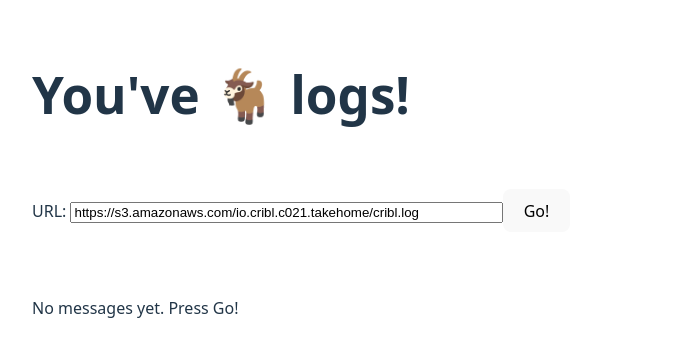
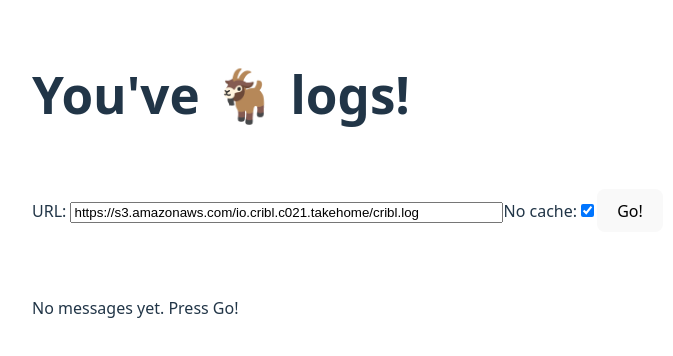
Before and after one commit to martinl-goat/ygl, a React (Vite) app: page / in a window 1280 px wide. Shown: the top 356 px of the page, without its empty margins (0-673 px from the left). Built offline with nearby package versions, Linux system fonts and the light colour scheme.

Commit message:
Fixed download/render performance issue, minor fixes

```diff
--- a/src/App.css
+++ b/src/App.css
@@ -6,7 +6,3 @@
 .card {
   padding: 2em 0;
 }
-
-.read-the-docs {
-  color: #888;
-}
--- a/src/App.tsx
+++ b/src/App.tsx
@@ -1,30 +1,29 @@
-import { useCallback } from "react";
+import { useCallback, useState } from "react";
 import "./App.css";
 import { Messages } from "./Messages";
-import { useData } from "./useData";
+import { useMessages } from "./useMessages";
 
-// a super tiny example file i found online
-// const defaultUrl =
-// "https://gist.githubusercontent.com/rfmcnally/0a5a16e09374da7dd478ffbe6ba52503/raw/095e75121f31a8b7dc88aa89dbd637a944ce264a/ndjson-sample.json";
-
-// the example file from cribl
 const defaultUrl = "https://s3.amazonaws.com/io.cribl.c021.takehome/cribl.log";
 
 function App() {
-  const { data, done, url, setUrl, setNeedsRefresh } = useData(defaultUrl);
+  const [url, setUrl] = useState(defaultUrl);
+  const [noCache, setNoCache] = useState(true);
+  const { data, working, refresh } = useMessages(url, noCache);
 
   const onUrlChange = useCallback<React.ChangeEventHandler<HTMLInputElement>>(
-    (e) => {
-      setUrl(e.target.value);
+    (evt) => {
+      setUrl(evt.target.value);
     },
-    [setUrl],
+    [],
   );
 
-  const goClick = useCallback(() => {
-    setNeedsRefresh(true);
-  }, [setNeedsRefresh]);
+  const onNoCacheChange = useCallback<
+    React.ChangeEventHandler<HTMLInputElement>
+  >((evt) => {
+    setNoCache(evt.target.checked);
+  }, []);
 
-  console.log("App: rendering, data length", data.length, "done", done);
+  console.log("App: rendering, data length", data.length, "working", working);
 
   return (
     <>
@@ -33,13 +32,16 @@ function App() {
         <label>
           URL: <input value={url} onChange={onUrlChange} size={51} />
         </label>
-        <button type="button" onClick={goClick} disabled={!done}>
+        <label>
+          No cache:
+          <input type="checkbox" checked={noCache} onChange={onNoCacheChange} />
+        </label>
+        <button type="button" onClick={refresh} disabled={working}>
           Go!
         </button>
-        {!done && "Working"}
+        {working && "Working"}
       </div>
       <Messages messages={data} />
-      {/* <p className="read-the-docs">And here be notes.</p> */}
     </>
   );
 }
--- /dev/null
+++ b/src/downloadMessages.ts
@@ -0,0 +1,79 @@
+import { MessageRecord, NewMessageCallback } from "./types";
+
+interface DownloadMessageArguments {
+  url: string;
+  noCache: boolean;
+  emitMessageCallback: NewMessageCallback;
+  doneCallback: () => void;
+}
+
+async function downloadMessages({
+  url,
+  noCache,
+  emitMessageCallback,
+  doneCallback,
+}: DownloadMessageArguments) {
+  const NL = "\n";
+  let chunkBuffer = "";
+  let messagesCount = 0;
+  let messagesBuffer: MessageRecord[] = [];
+
+  const emit = () => {
+    console.log(
+      "emitting message buffer with message count",
+      messagesBuffer.length,
+    );
+    emitMessageCallback(messagesBuffer);
+    messagesBuffer = [];
+  };
+
+  try {
+    const response = await fetch(url, {
+      cache: noCache ? "no-store" : "default",
+    });
+    if (response.body === null) {
+      throw new Error("Invalid response");
+    }
+    const reader = response.body
+      .pipeThrough(new TextDecoderStream("utf-8"))
+      .getReader();
+
+    while (true) {
+      const { done, value: chunk } = await reader.read();
+
+      // mdn isn't 100% clear on whether done = true guarantees value = undefined,
+      // for our use case assume there could be data in the 'done' chunk
+      if (chunk !== undefined) {
+        chunkBuffer = chunkBuffer + chunk;
+        if (chunkBuffer.length > 0) {
+          const messages = chunkBuffer.split(NL);
+          while (messages.length > 1) {
+            // trimEnd() should get rid of carriage returns, which the NDJSON spec allows
+            const message = messages.shift()!.trimEnd();
+            const parsedMessage: MessageRecord = JSON.parse(message);
+            messagesBuffer.push(parsedMessage);
+            messagesCount = messagesCount + 1;
+            if (messagesCount < 100 || messagesBuffer.length >= 1024) {
+              emit();
+            }
+          }
+          chunkBuffer = messages[0];
+        }
+        console.log("processed chunk, messages:", messagesCount);
+      }
+
+      if (done) {
+        emit(); // don't forget to emit any remaining messages
+        console.log("last chunk processed, messages:", messagesCount);
+        break;
+      }
+    }
+  } catch (e) {
+    console.log(`error during api call: ${e}`);
+  }
+
+  console.log("getLogs: done");
+  doneCallback();
+}
+
+export { downloadMessages };
--- a/src/types.ts
+++ b/src/types.ts
@@ -1,4 +1,4 @@
 type MessageRecord = Record<string, unknown>;
-type NewMessageCallback = (msg: MessageRecord) => void;
+type NewMessageCallback = (msg: MessageRecord[]) => void;
 
 export type { MessageRecord, NewMessageCallback };
--- a/src/useData.ts
+++ /dev/null
@@ -1,107 +0,0 @@
-import { useCallback, useEffect, useState } from "react";
-import { MessageRecord, NewMessageCallback } from "./types";
-
-async function getLogs(
-  url: string,
-  emitMessageCallback: NewMessageCallback,
-  doneCallback: () => void,
-) {
-  const NL = "\n";
-  let messageBuffer = "";
-
-  const noCache = true; // TODO: make this a debug option
-
-  try {
-    const response = await fetch(url, {
-      cache: noCache ? "no-store" : "default",
-    });
-    if (response.body === null) {
-      throw new Error("Invalid response");
-    }
-    const reader = response.body
-      .pipeThrough(new TextDecoderStream("utf-8"))
-      .getReader();
-
-    while (true) {
-      const { done, value: chunk } = await reader.read();
-
-      // mdn isn't 100% clear on whether done = true guarantees value = undefined,
-      // for our use case assume there could be data in the 'done' chunk
-      if (chunk !== undefined) {
-        messageBuffer = messageBuffer + chunk;
-        if (messageBuffer.length > 0) {
-          const messages = messageBuffer.split(NL);
-          while (messages.length > 1) {
-            // trimEnd() should get rid of carriage returns, which the NDJSON spec allows
-            const message = messages.shift()!.trimEnd();
-            const parsedMessage: MessageRecord = JSON.parse(message);
-            emitMessageCallback(parsedMessage);
-          }
-          messageBuffer = messages[0];
-        }
-      }
-
-      if (done) {
-        console.log("was last chunk, done");
-        break;
-      }
-    }
-  } catch (e) {
-    console.log(`error during api call: ${e}`);
-  }
-
-  console.log("getLogs: calling done callback");
-  doneCallback();
-}
-
-interface UseDataResult {
-  url: string;
-  setUrl: (url: string) => void;
-  setNeedsRefresh: (refresh: boolean) => void;
-  data: MessageRecord[];
-  done: boolean;
-}
-
-function useData(defaultUrl: string): UseDataResult {
-  const [url, setUrl] = useState<string>(defaultUrl);
-  const [needsRefresh, setNeedsRefresh] = useState(false);
-  const [messages, setMessages] = useState<MessageRecord[]>([]);
-  const [done, setDone] = useState(true);
-
-  const reset = useCallback(() => {
-    setNeedsRefresh(false);
-    setMessages([]);
-    // setDone(true); // TODO: look into why this isn't working as expected
-  }, []);
-
-  // console.log("useData: rendering");
-
-  useEffect(() => {
-    console.log("useData: in effect with url:", url);
-
-    if (needsRefresh) {
-      console.log("useData: retrieving data");
-      setDone(false);
-      setNeedsRefresh(false);
-
-      getLogs(
-        url,
-        (msg) => {
-          setMessages((messages) => messages.concat(msg));
-        },
-        () => {
-          setDone(true);
-        },
-      );
-    }
-
-    return () => {
-      console.log("useData cleaning up, url is", url);
-      reset();
-    };
-  }, [url, needsRefresh, reset]);
-
-  return { data: messages, done, setNeedsRefresh, url, setUrl };
-}
-
-export { useData };
--- /dev/null
+++ b/src/useMessages.ts
@@ -0,0 +1,57 @@
+import { useEffect, useState } from "react";
+import { downloadMessages } from "./downloadMessages";
+import { MessageRecord } from "./types";
+
+interface UseMessagesResult {
+  data: MessageRecord[];
+  working: boolean;
+  refresh: () => void;
+}
+
+function useMessages(url: string, noCache: boolean): UseMessagesResult {
+  const [messages, setMessages] = useState<MessageRecord[]>([]);
+  const [working, setWorking] = useState(false);
+  const [needsRefreshFrom, setNeedsRefreshFrom] = useState<string>();
+
+  const reset = () => {
+    setMessages([]);
+    setWorking(false);
+    setNeedsRefreshFrom(undefined);
+  };
+
+  const refresh = () => {
+    reset();
+    setNeedsRefreshFrom(url);
+  };
+
+  useEffect(() => {
+    console.log("useMessages: in effect with url:", needsRefreshFrom);
+
+    if (needsRefreshFrom !== undefined) {
+      console.log("useMessages: retrieving data");
+      setNeedsRefreshFrom(undefined);
+      setWorking(true);
+
+      downloadMessages({
+        url: needsRefreshFrom,
+        noCache,
+        emitMessageCallback: (msg) => {
+          // TODO: look into performance for (very) large arrays
+          setMessages((messages) => messages.concat(msg));
+        },
+        doneCallback: () => {
+          setWorking(false);
+        },
+      });
+    }
+
+    return () => {
+      console.log("useMessages cleaning up, url", needsRefreshFrom);
+      // TODO: implement a clean request/stream abort
+    };
+  }, [needsRefreshFrom, noCache]);
+
+  return { data: messages, working, refresh };
+}
+
+export { useMessages };
```
